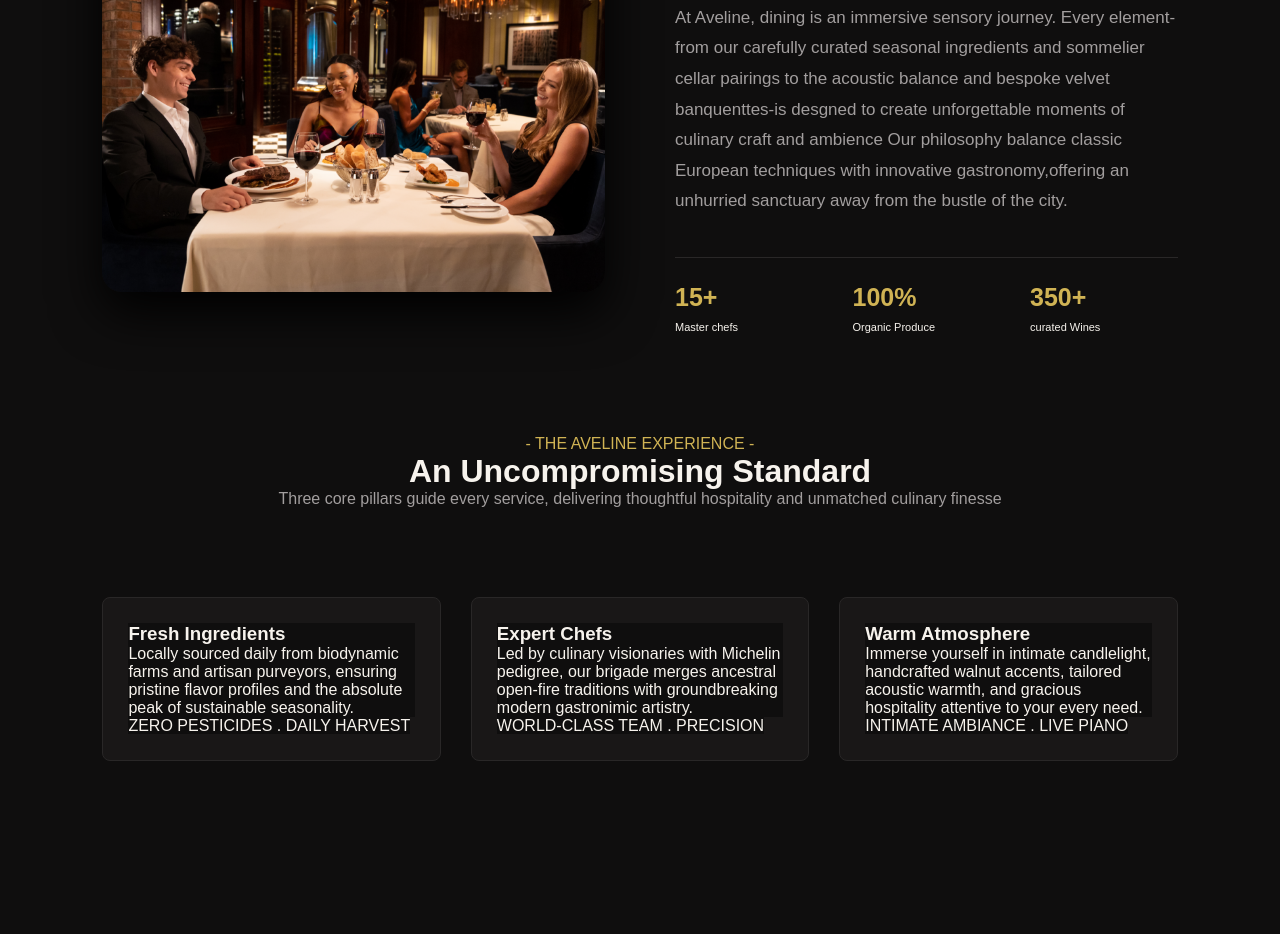
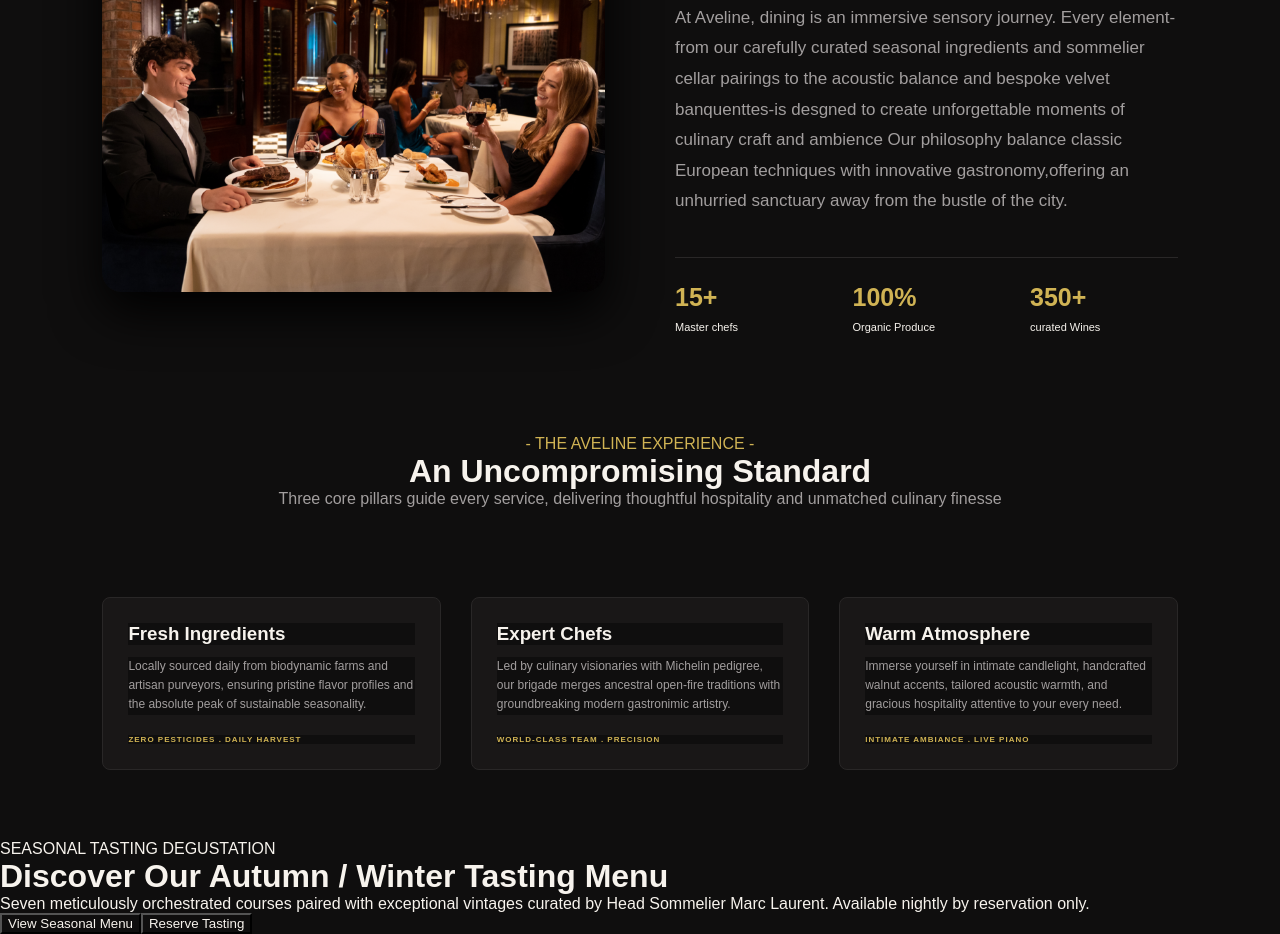
Before and after one commit to TsegawGemena/restaurant, a website built with webpack: page src/template.html in a window 1280 px wide. Shown: the part 978-1912 px from the top of the page. Before the commit the page ends 1809 px from the top, so only its background shows below. Built offline with nearby package versions, Linux system fonts and the light colour scheme.

Commit message:
modified tasting section in the main page

```diff
--- a/src/pages/home.js
+++ b/src/pages/home.js
@@ -277,6 +277,43 @@ export function loadHome(){
 
     content.appendChild(threePillars);
 
+    const tastingContainer = document.createElement("div");
+    tastingContainer.classList.add("tasting-container");
+
+    const tastingLabel = document.createElement("span");
+    tastingLabel.textContent ="SEASONAL TASTING DEGUSTATION";
+
+    const tastingHeading = document.createElement("h1");
+    tastingHeading.textContent ="Discover Our Autumn / Winter Tasting Menu";
+
+    const tastingParagraph = document.createElement("p");
+    tastingParagraph.textContent ="Seven meticulously orchestrated courses paired with exceptional vintages curated by Head Sommelier Marc Laurent. Available nightly by reservation only.";
+
+    const tastingButton = document.createElement("div");
+    tastingButton.classList ="tasting-button";
+
+    const viewButton = document.createElement("button");
+    viewButton.classList.add("view-button");
+    viewButton.textContent = "View Seasonal Menu";
+
+    tastingButton.appendChild(viewButton);
+
+    const reserveButton = document.createElement("button");
+    reserveButton.classList.add("reserve-button");
+    reserveButton.textContent ="Reserve Tasting";
+
+    tastingButton.appendChild(reserveButton);
+
+    tastingContainer.appendChild(tastingLabel);
+    tastingContainer.appendChild(tastingHeading);
+    tastingContainer.appendChild(tastingParagraph);
+    tastingContainer.appendChild(tastingButton);
+
+    content.appendChild(tastingContainer);
+
+
+
+
 
 
 
--- a/src/style.css
+++ b/src/style.css
@@ -299,3 +299,34 @@ nav button:hover{
     background-color:#191717;
     transition: transform 0.3s ease, border-color
 }
+
+.three-pillars > div:hover {
+    transform: translateX(-5px);
+    border-color:#d0b354;
+}
+
+.three-pillars h3 {
+    margin:0 0 12px;
+
+
+}
+
+.three-pillars p{
+    margin:0 0 20px;
+    color:#a29e9e;
+    font-size:12px;
+    line-height:1.6;
+}
+
+.three-pillars span{
+    display:block;
+    color:#d0b354;
+    font-size:8px;
+    letter-spacing:1px;
+    font-weight:600;
+}
+
+.tasting-container{
+    display:block;
+    align-items: center;
+}
```
